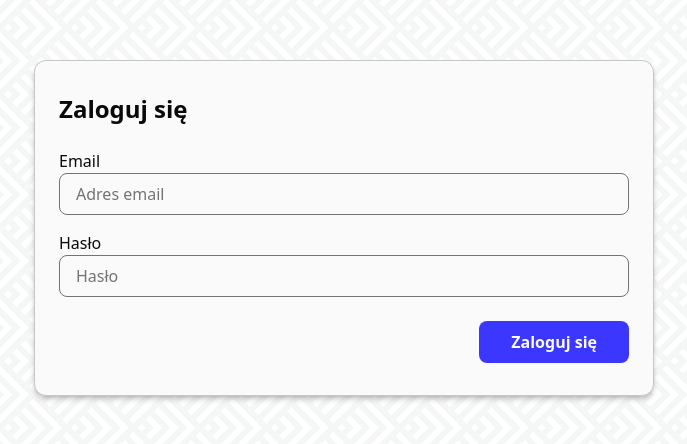
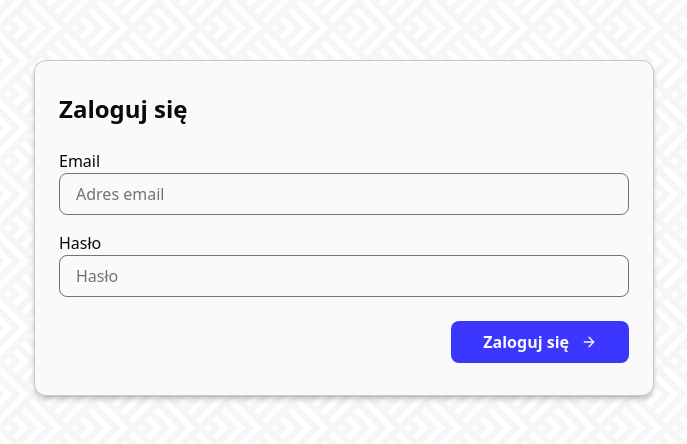
Before and after one commit to mdzieciuchowicz/cosinus-task, a React (Vite) app: page / in a window 1280 px wide. Shown: the part 172-616 px from the top of the page, without its empty margins (296-983 px from the left). Built offline with nearby package versions, Linux system fonts and the light colour scheme.

Commit message:
code cleanup: button props, button icon prop, login form button icon

```diff
--- a/package.json
+++ b/package.json
@@ -14,6 +14,7 @@
     "class-variance-authority": "^0.7.1",
     "clsx": "^2.1.1",
     "framer-motion": "^12.6.3",
+    "lucide-react": "^0.487.0",
     "react": "^19.0.0",
     "react-dom": "^19.0.0",
     "react-hook-form": "^7.55.0",
@@ -31,7 +32,6 @@
     "eslint-plugin-react-hooks": "^5.1.0",
     "eslint-plugin-react-refresh": "^0.4.19",
     "globals": "^15.15.0",
-    "husky": "^9.1.7",
     "path": "^0.12.7",
     "prettier": "^3.5.3",
     "prettier-plugin-tailwindcss": "^0.6.11",
--- a/src/App.tsx
+++ b/src/App.tsx
@@ -3,6 +3,7 @@ import { validation } from "@/contants/validation";
 import { zodResolver } from "@hookform/resolvers/zod";
 import clsx from "clsx";
 import { m } from "framer-motion";
+import { ArrowRight } from "lucide-react";
 import { useForm } from "react-hook-form";
 import { z } from "zod";
 
@@ -35,13 +36,16 @@ function App() {
         <m.div
           initial={{ zoom: 0.9, opacity: 0 }}
           animate={{ zoom: 1, opacity: 1 }}
+          transition={{ type: "spring", damping: 12, duration: 0.3 }}
           className={clsx(cardVariants(), "flex max-w-[620px] grow flex-col gap-6 px-4 py-6 md:px-6 md:py-8")}
         >
           <h3 className="text-2xl font-bold">Zaloguj się</h3>
           <form className="flex flex-col gap-4" onSubmit={onSubmit}>
             <Input label="Email" placeholder="Adres email" error={errors.email?.message} {...register("email")} />
             <Input label="Hasło" placeholder="Hasło" error={errors.password?.message} {...register("password")} />
-            <Button className="mt-2 self-end">Zaloguj się</Button>
+            <Button className="mt-2 self-end">
+              Zaloguj się <ArrowRight width="1em" height="1em" />
+            </Button>
           </form>
         </m.div>
       </Container>
--- a/src/components/button/button.tsx
+++ b/src/components/button/button.tsx
@@ -27,18 +27,13 @@ const buttonVariants = cva(
   },
 );
 
-type ButtonProps = {
-  children?: React.ReactNode | React.ReactNode[];
-  className?: string;
-  icon?: React.ReactNode;
-} & VariantProps<typeof buttonVariants>;
+type ButtonProps = React.ButtonHTMLAttributes<HTMLButtonElement> & VariantProps<typeof buttonVariants>;
 
 const Button = React.forwardRef<HTMLButtonElement, ButtonProps>(
-  ({ children, className, size, variant, icon, ...rest }, ref) => {
+  ({ children, className, size, variant, ...rest }, ref) => {
     return (
       <button ref={ref} className={clsx(buttonVariants({ size, variant }), className)} {...rest}>
         {children}
-        {icon}
       </button>
     );
   },
```
Also changed, not shown: 1 other file (tests, documents, lock files or other folders).
